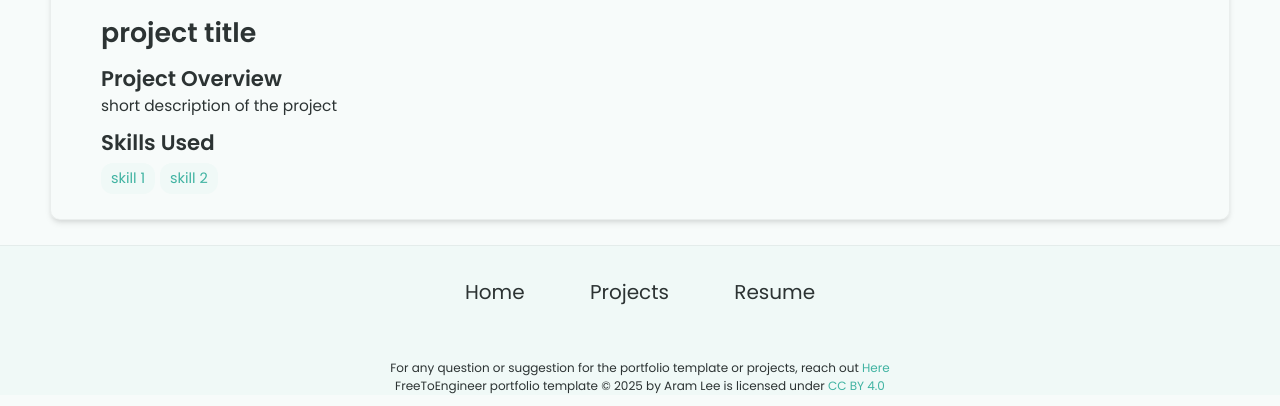
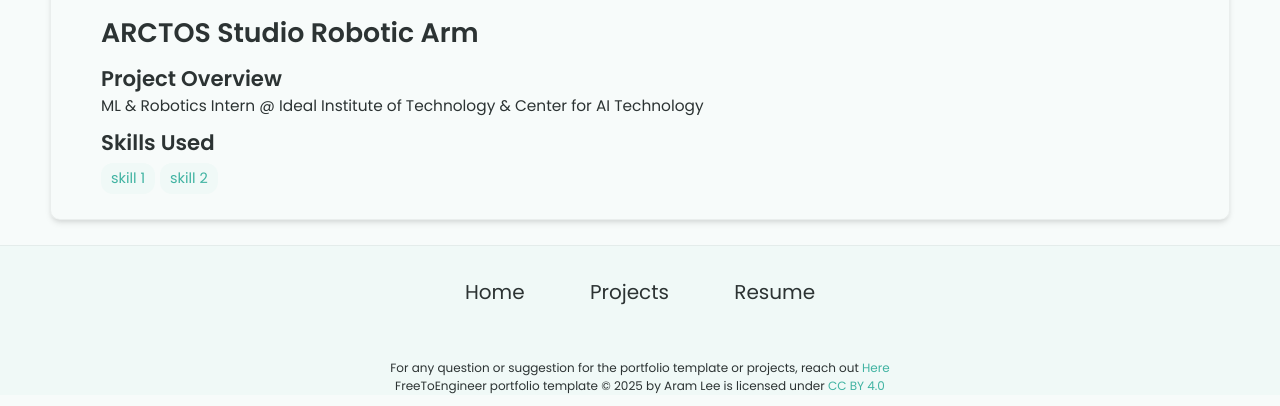
Before and after one commit to dhruv-patel74/dhruv-patel74.github.io, a Jekyll site: the page built from _projects/arctos-arm/index.md, in a window 1280 px wide, cut to the strip 494-900 px from the top of the page. Built offline with Jekyll 4.4.1, drawn with Linux system fonts in a browser that asks for light colours.

Commit message:
Update index.md

```diff
--- a/_projects/arctos-arm/index.md
+++ b/_projects/arctos-arm/index.md
@@ -1,7 +1,7 @@
 ---
 layout: post
-title: project title
-description:  short description of the project
+title: ARCTOS Studio Robotic Arm
+description:  ML & Robotics Intern @ Ideal Institute of Technology & Center for AI Technology
 skills:
 - skill 1
 - skill 2
```
